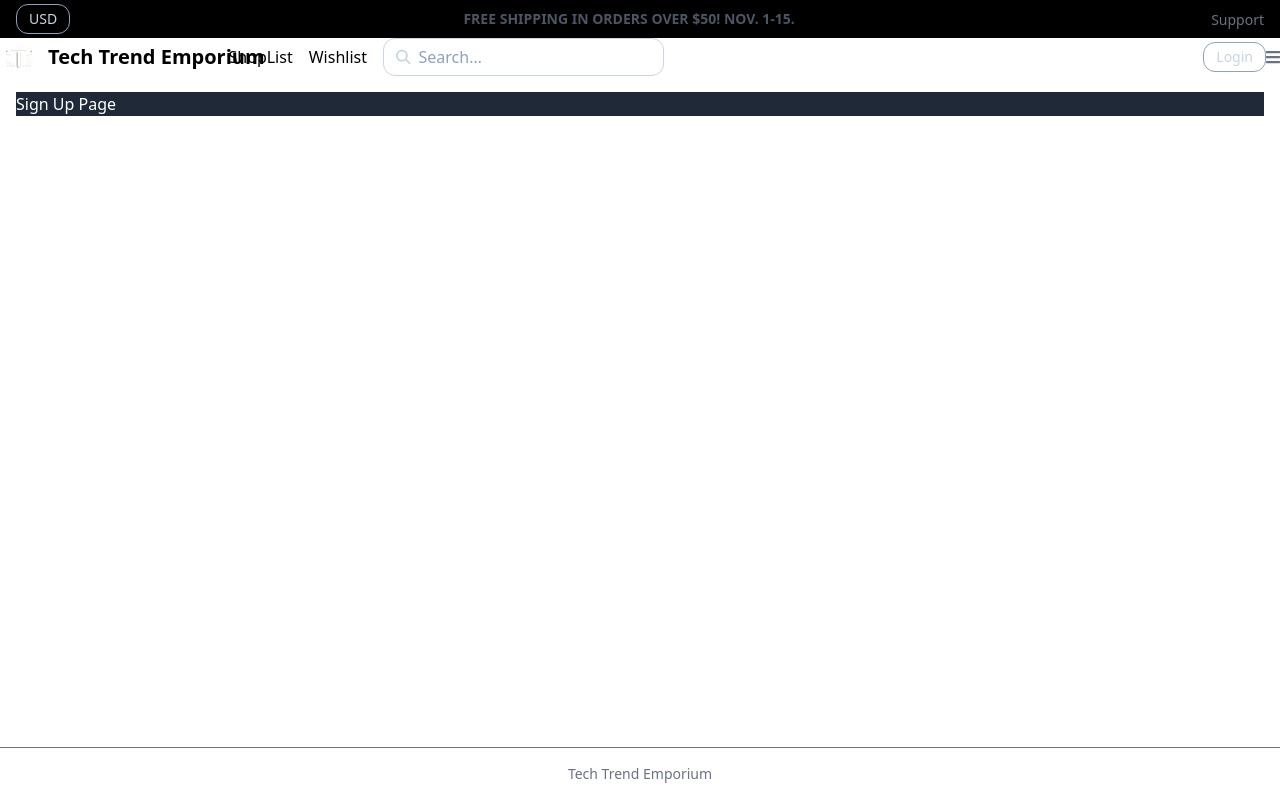
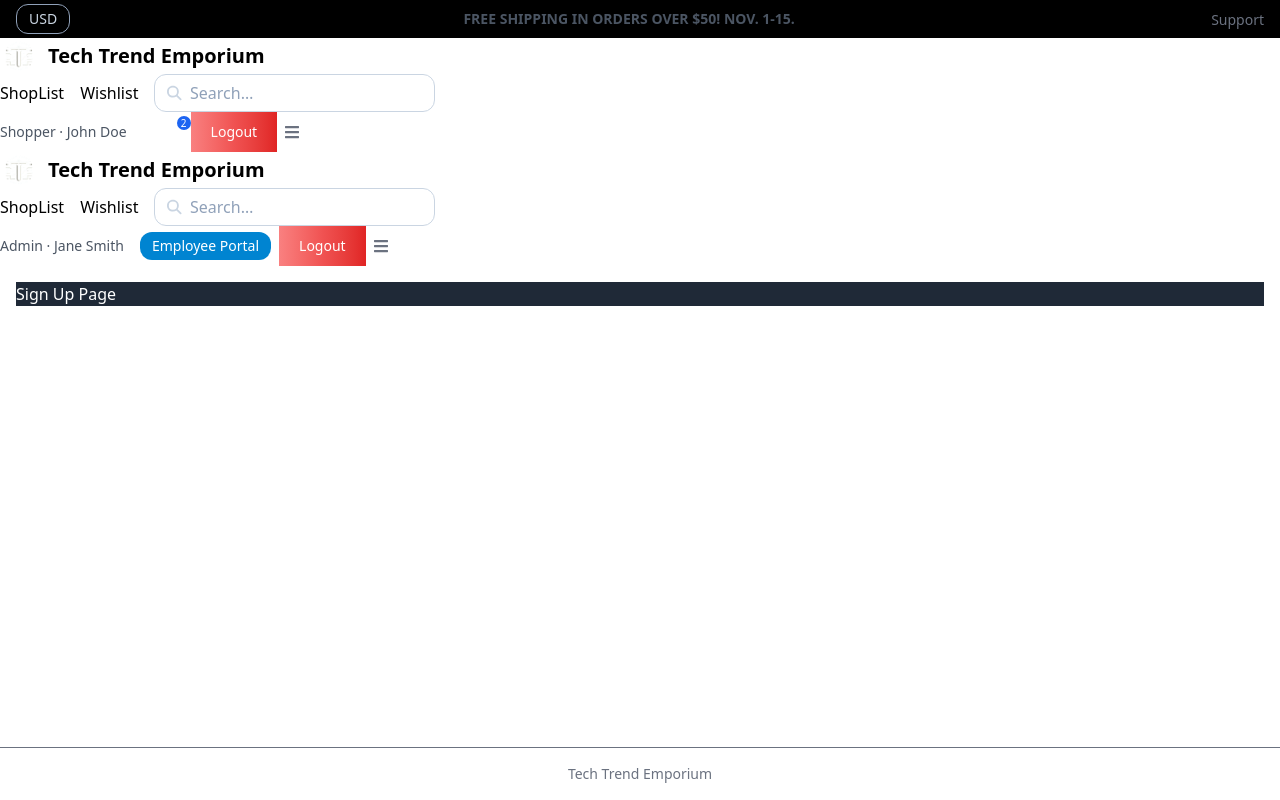
Before and after one commit to Tech-Trend-Emporium/tech-trend-frontend, a React (Vite) app: page /sign-up in a window 1280 px wide. Built offline with nearby package versions, Linux system fonts and the light colour scheme; no server answers.

Commit message:
feat: 🎸 Shopper, employee/admin navbars (logic not tested)
These are the two navbars included that change depending on auth and
role. They are currently mocked as components to see them and work on
them but they will reside into a the NavbarComponent.

```diff
--- /dev/null
+++ b/src/components/atoms/LogoutButton.tsx
@@ -0,0 +1,16 @@
+
+import { Button } from "flowbite-react";
+import { useAuth } from "../../hooks";
+
+export default function LogoutButton({ allSessions = false }: { allSessions?: boolean }) {
+    const { signOut } = useAuth();
+
+    return (
+        <div className="flex flex-wrap gap-2">
+        <Button className="bg-linear-to-r from-red-400 via-red-500 to-red-600 text-white hover:bg-linear-to-br focus:ring-red-300 dark:focus:ring-red-800"
+                onClick={() => signOut({ allSessions })}>
+            Logout
+        </Button>
+        </div>
+    );
+}
--- /dev/null
+++ b/src/components/organisms/EmployeeNavbar.tsx
@@ -0,0 +1,42 @@
+import { Navbar, NavbarBrand, NavbarCollapse, NavbarLink, NavbarToggle } from "flowbite-react";
+import Logo from "../atoms/Logo";
+import Button from "../atoms/Button";
+import SearchBar from "../molecules/SearchBar";
+import LogoutButton from "../atoms/LogoutButton";
+
+export function NavbarEmployee() {
+  const username = "Jane Smith";
+  const role = "Admin"; // or "Employee"
+
+  return (
+    <Navbar fluid>
+      <NavbarBrand href="#">
+        <Logo className="mr-3 h-6 sm:h-9" text="white" />
+        <span className="self-center whitespace-nowrap text-xl font-semibold dark:text-white">
+          Tech Trend Emporium
+        </span>
+      </NavbarBrand>
+
+      <div className="flex md:order-2 items-center gap-2">
+        <span className="text-sm text-gray-600 dark:text-gray-300 mr-2">
+          {role} · {username}
+        </span>
+
+        <Button size="sm" className="hover:opacity-90">
+          Employee Portal
+        </Button>
+
+        <LogoutButton />
+        <NavbarToggle />
+      </div>
+
+      <NavbarCollapse>
+        <div className="flex items-center gap-4">
+          <NavbarLink href="#">ShopList</NavbarLink>
+          <NavbarLink href="#">Wishlist</NavbarLink>
+          <SearchBar />
+        </div>
+      </NavbarCollapse>
+    </Navbar>
+  );
+}
--- a/src/components/organisms/Navbar.tsx
+++ b/src/components/organisms/Navbar.tsx
@@ -1,25 +1,65 @@
-
-import { Navbar, NavbarBrand, NavbarCollapse, NavbarLink, NavbarToggle } from "flowbite-react";
+import { Navbar, NavbarBrand, NavbarCollapse, NavbarLink, NavbarToggle, Button as FBButton } from "flowbite-react";
 import Logo from "../atoms/Logo";
 import Button from "../atoms/Button";
 import SearchBar from "../molecules/SearchBar";
+import LogoutButton from "../atoms/LogoutButton";
+import { useAuth } from "../../hooks/auth/AuthProvider";
+import { isEmployeeOrAdmin, isShopper } from "../../utils/auth/role";
+import { getDisplayNameFromToken } from "../../utils/auth/claims";
+import { IoMdCart } from "react-icons/io";
 
-export function NavbarComponent() {
+type Props = { cartCount?: number };
+export function NavbarComponent({ cartCount = 0 }: Props) {
+  const { auth } = useAuth();
+  const username = getDisplayNameFromToken(auth.accessToken);
+
   return (
     <Navbar fluid>
       <NavbarBrand href="#">
         <Logo className="mr-3 h-6 sm:h-9" text="white" />
-        <span className="self-center whitespace-nowrap text-xl font-semibold dark:text-white">Tech Trend Emporium</span>
+        <span className="self-center whitespace-nowrap text-xl font-semibold dark:text-white">
+          Tech Trend Emporium
+        </span>
       </NavbarBrand>
-      <div className="flex md:order-2">
-        <Button variant="outline" size="sm" className="hover:text-black hover:font-semibold hover:cursor-pointer hover:bg-blue-500!">Login</Button>
+
+      <div className="flex md:order-2 items-center gap-2">
+        {!auth.isAuthenticated ? (
+          <Button variant="outline" size="sm" className="hover:text-black hover:font-semibold hover:bg-blue-500!">
+            Login
+          </Button>
+        ) : (
+          <>
+            <span className="text-sm text-gray-600 dark:text-gray-300 mr-2">
+              {isEmployeeOrAdmin(auth.role) ? (auth.role === "ADMIN" ? "Admin" : "Employee") : "Shopper"}
+              {username ? ` · ${username}` : ""}
+            </span>
+
+            {isShopper(auth.role) && (
+              <FBButton pill color="gray" size="sm" className="relative">
+                <IoMdCart className="h-4 w-4" />
+                <span className="absolute -top-2 -right-2 text-[10px] rounded-full px-1 bg-blue-600 text-white">
+                  {cartCount}
+                </span>
+              </FBButton>
+            )}
+
+            {isEmployeeOrAdmin(auth.role) && (
+              <Button size="sm" className="hover:opacity-90" onClick={() => (location.href = "/portal")}>
+                Employee Portal
+              </Button>
+            )}
+
+            <LogoutButton />
+          </>
+        )}
         <NavbarToggle />
       </div>
+
       <NavbarCollapse>
-        <div className = "flex items-center gap-4">
-            <NavbarLink href="#">ShopList</NavbarLink>
-            <NavbarLink href="#">Wishlist</NavbarLink>
-            <SearchBar />
+        <div className="flex items-center gap-4">
+          <NavbarLink href="#">ShopList</NavbarLink>
+          <NavbarLink href="#">Wishlist</NavbarLink>
+          <SearchBar />
         </div>
       </NavbarCollapse>
     </Navbar>
--- /dev/null
+++ b/src/components/organisms/ShopperNavbar.tsx
@@ -0,0 +1,46 @@
+import { Navbar, NavbarBrand, NavbarCollapse, NavbarLink, NavbarToggle, Button as FBButton } from "flowbite-react";
+import Logo from "../atoms/Logo";
+import SearchBar from "../molecules/SearchBar";
+import LogoutButton from "../atoms/LogoutButton";
+import { IoMdCart } from "react-icons/io";
+
+type Props = { cartCount?: number };
+
+export function NavbarShopper({ cartCount = 2 }: Props) {
+  const username = "John Doe";
+
+  return (
+    <Navbar fluid>
+      <NavbarBrand href="#">
+        <Logo className="mr-3 h-6 sm:h-9" text="white" />
+        <span className="self-center whitespace-nowrap text-xl font-semibold dark:text-white">
+          Tech Trend Emporium
+        </span>
+      </NavbarBrand>
+
+      <div className="flex md:order-2 items-center gap-2">
+        <span className="text-sm text-gray-600 dark:text-gray-300 mr-2">
+          Shopper · {username}
+        </span>
+
+        <FBButton pill color="gray" size="sm" className="relative">
+          <IoMdCart className="h-4 w-4" />
+          <span className="absolute -top-2 -right-2 text-[10px] rounded-full px-1 bg-blue-600 text-white">
+            {cartCount}
+          </span>
+        </FBButton>
+
+        <LogoutButton />
+        <NavbarToggle />
+      </div>
+
+      <NavbarCollapse>
+        <div className="flex items-center gap-4">
+          <NavbarLink href="#">ShopList</NavbarLink>
+          <NavbarLink href="#">Wishlist</NavbarLink>
+          <SearchBar />
+        </div>
+      </NavbarCollapse>
+    </Navbar>
+  );
+}
--- a/src/layouts/AppShell.tsx
+++ b/src/layouts/AppShell.tsx
@@ -3,11 +3,16 @@ import { NavbarComponent } from "../components/organisms/Navbar";
 import { Outlet } from "react-router-dom";
 
 
+import { NavbarShopper } from "../components/organisms/ShopperNavbar";
+import { NavbarEmployee } from "../components/organisms/EmployeeNavbar";
+
 export const AppShell = () => {
     return (
         <div className="min-h-screen flex flex-col">
             <ExtraInfoOverNavbar />
-            <NavbarComponent />
+            {/* <NavbarComponent /> */}
+            <NavbarShopper />
+            <NavbarEmployee />
             <main className="flex-1 container mx-auto p-4">
                 <Outlet />
             </main>
--- a/src/types/auth/sign-in.response.interface.ts
+++ b/src/types/auth/sign-in.response.interface.ts
@@ -1,5 +1,4 @@
 import type { Role } from ".";
-
 
 export interface SignInResponse {
     accessToken: string;
--- /dev/null
+++ b/src/utils/auth/claims.ts
@@ -0,0 +1,28 @@
+export type Decoded = { [k: string]: unknown; username?: string; name?: string; preferred_username?: string };
+
+export function tryDecodeJwt(token?: string | null): Decoded | null {
+  if (!token) return null;
+  try {
+    const payload = token.split(".")[1];
+    // replace URL-safe characters
+    const base64 = payload.replace(/-/g, "+").replace(/_/g, "/");
+    // atob gives a binary string, we need to percent-encode each byte
+    // and use decodeURIComponent to get the proper UTF-8 string.
+    const binary = atob(base64);
+    const percentEncoded = binary
+      .split("")
+      .map((c) => {
+        const code = c.charCodeAt(0).toString(16).toUpperCase();
+        return "%" + (code.length % 2 ? "0" + code : code);
+      })
+      .join("");
+    return JSON.parse(decodeURIComponent(percentEncoded));
+  } catch {
+    return null;
+  }
+}
+
+export function getDisplayNameFromToken(token?: string | null): string | undefined {
+  const d = tryDecodeJwt(token);
+  return (d?.username as string) || (d?.preferred_username as string) || (d?.name as string) || undefined;
+}
--- /dev/null
+++ b/src/utils/auth/role.ts
@@ -0,0 +1,3 @@
+import type { Role } from "../../types/auth/role.type"; // your Role = 'ADMIN' | 'EMPLOYEE' | 'SHOPPER' | string
+export const isEmployeeOrAdmin = (r?: Role) => r === 'EMPLOYEE' || r === 'ADMIN';
+export const isShopper = (r?: Role) => r === 'SHOPPER';
```
